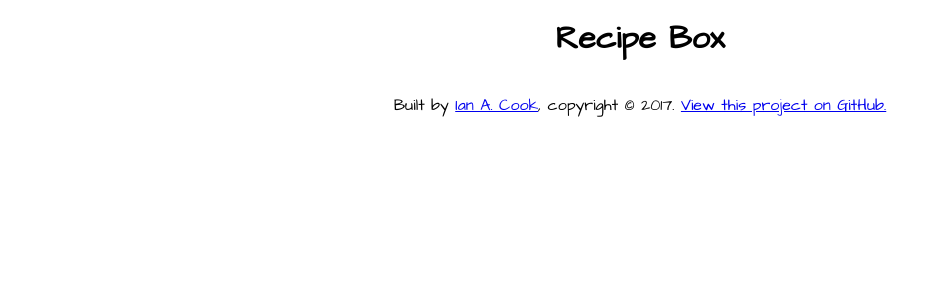
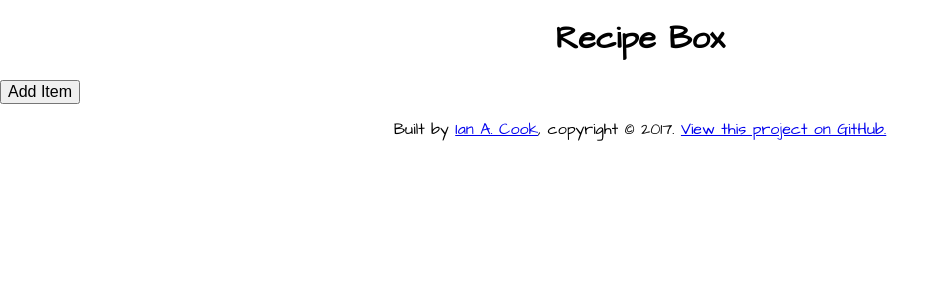
Before and after one commit to nai888/freeCodeCamp, a React (Create React App) app in the folder 13-Recipe-Box/: page / in a window 1280 px wide. Shown: the top 300 px of the page, without its empty margins (0-950 px from the left). Built offline with nearby package versions, Linux system fonts and the light colour scheme.

Commit message:
Starting to add inner material

```diff
--- /dev/null
+++ b/13-Recipe-Box/src/AddItem.jsx
@@ -0,0 +1,7 @@
+import React, { Component } from 'react';
+
+function AddItem(props) {
+  return <button className="add-item">Add Item</button>
+}
+
+export default AddItem;
--- a/13-Recipe-Box/src/App.js
+++ b/13-Recipe-Box/src/App.js
@@ -1,5 +1,7 @@
 import React, { Component } from 'react';
 import './App.css';
+import RecipeList from './RecipeList';
+import RecipePanel from './RecipePanel';
 
 class App extends Component {
   constructor(props) {
@@ -15,7 +17,8 @@ class App extends Component {
 
   handleClick(whichData) {
     if (typeof (Storage) !== "undefined") {
-      localStorage.setItem("recipeData", whichData);
+      // Re-enable this when ready to work with localStorage
+      // localStorage.setItem("recipeData", whichData);
     }
     this.setState({ whichData });
   }
@@ -23,6 +26,8 @@ class App extends Component {
   render() {
     return (
       <div className="App">
+        <RecipeList data={this.state.data} onClick={this.handleClick} />
+        <RecipePanel data={this.state.data} onClick={this.handleClick} />
       </div>
     );
   }
--- /dev/null
+++ b/13-Recipe-Box/src/RecipeList.jsx
@@ -0,0 +1,23 @@
+import React, { Component } from 'react';
+import AddItem from './AddItem';
+
+class RecipeList extends Component {
+  constructor(props) {
+    super(props);
+    this.handleClick = this.handleClick.bind(this);
+  }
+
+  handleClick(event) { // This needs to be updated
+    // this.props.onClick(event.currentTarget.getAttribute("data-which"));
+  }
+
+  render() {
+    return (
+      <div className="recipe-list">
+        <AddItem />
+      </div>
+    );
+  }
+}
+
+export default RecipeList;
--- /dev/null
+++ b/13-Recipe-Box/src/RecipePanel.jsx
@@ -0,0 +1,21 @@
+import React, { Component } from 'react';
+
+class RecipePanel extends Component {
+  constructor(props) {
+    super(props);
+    this.handleClick = this.handleClick.bind(this);
+  }
+
+  handleClick(event) { // This needs to be updated
+    // this.props.onClick(event.currentTarget.getAttribute("data-which"));
+  }
+
+  render() {
+    return (
+      <div className="recipe-panel">
+      </div>
+    );
+  }
+}
+
+export default RecipePanel;
```
